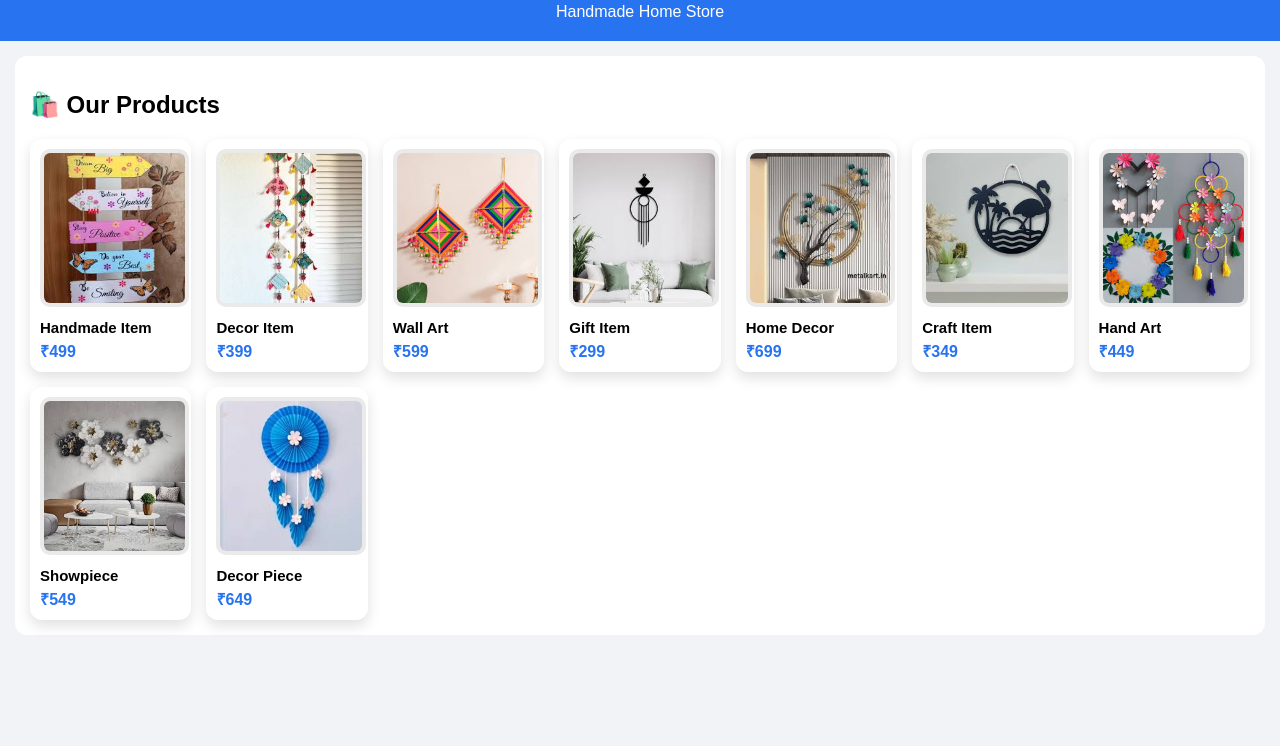
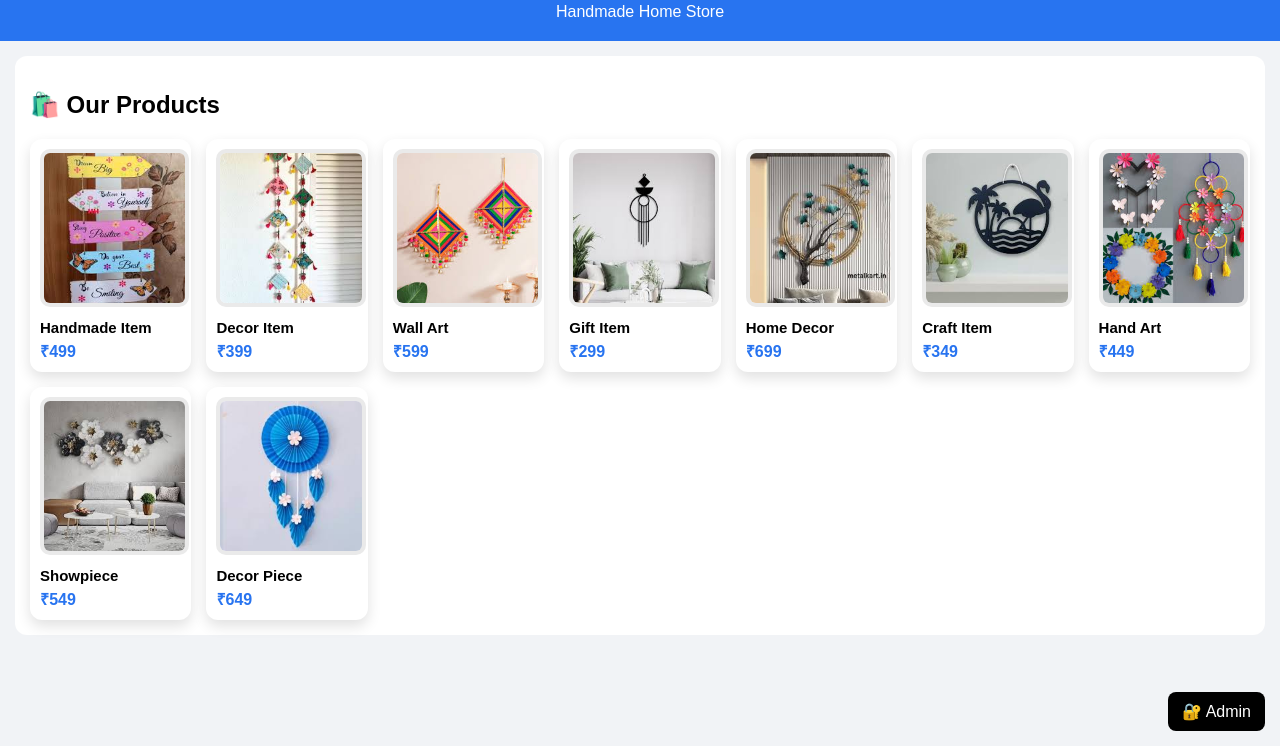
Before and after one commit to shahnasp01-oss/Hand-Craft-, a plain HTML site: page index.html in a window 1280 px wide. Shown: the part 54-800 px from the top of the page. Drawn offline with Linux system fonts and the light colour scheme.

Commit message:
Update index.html

```diff
--- a/index.html
+++ b/index.html
@@ -79,6 +79,12 @@
 </head>
 
 <body>
+    <a href="admin.html"
+style="position:fixed;bottom:15px;right:15px;
+background:#000;color:#fff;padding:10px 14px;
+border-radius:8px;text-decoration:none">
+🔐 Admin
+</a>
 
     <header>
         <h1>Well Come To My Store</h1>
```
